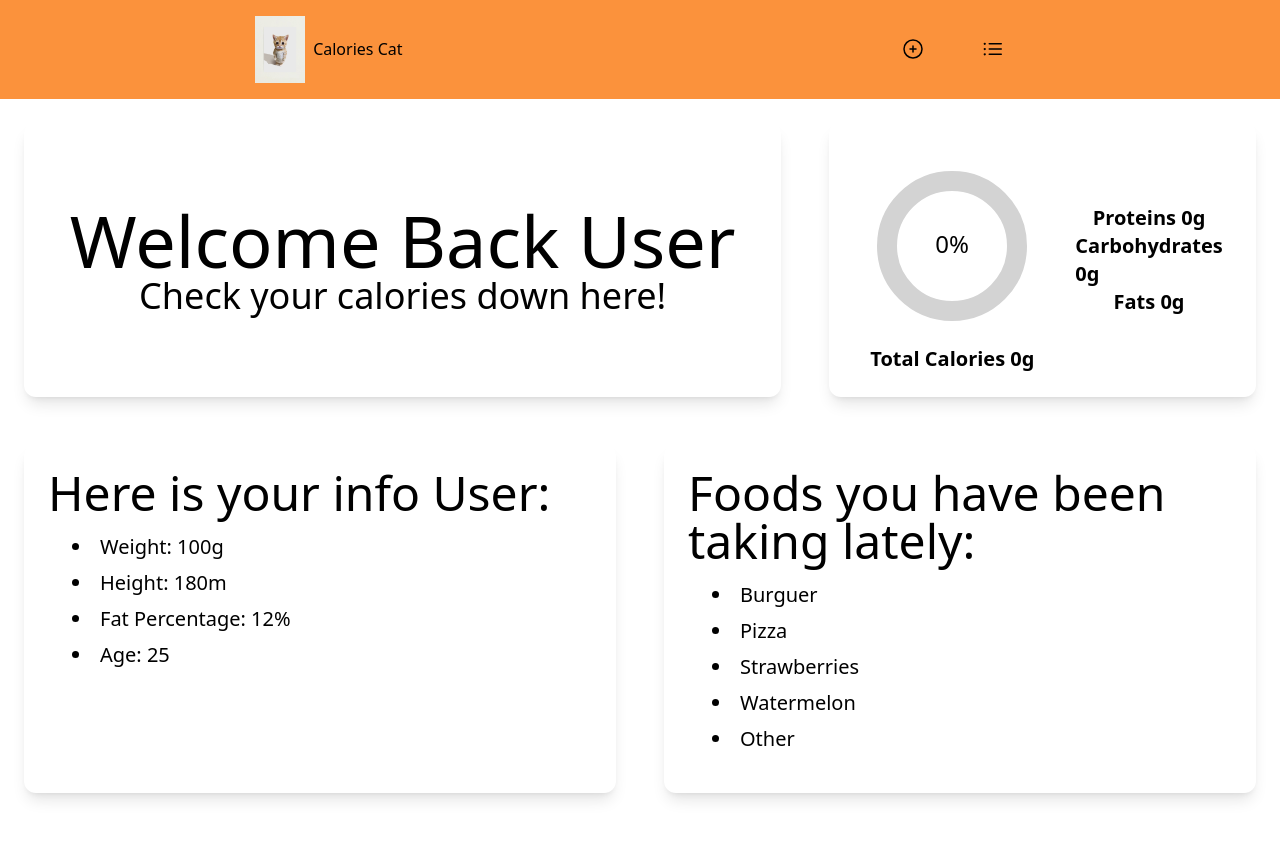
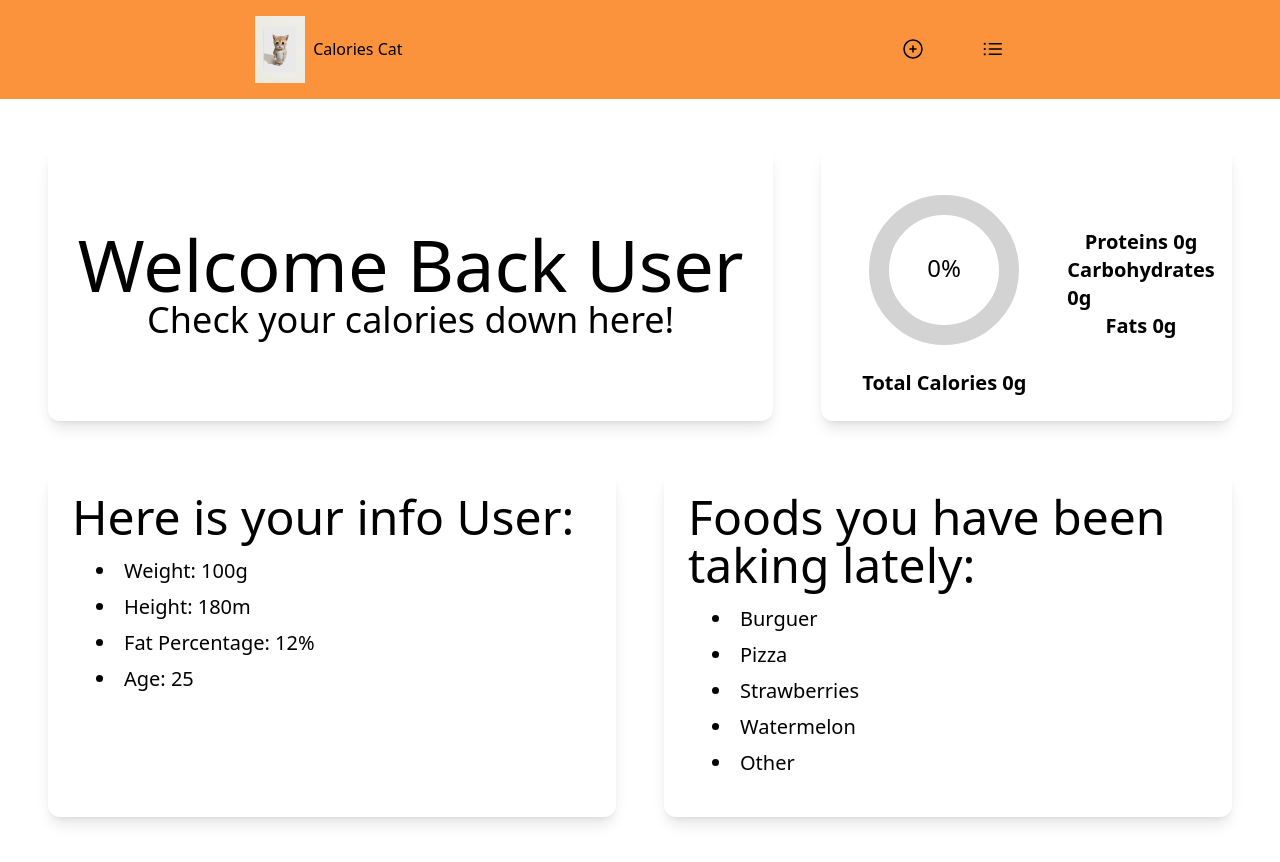
Before and after one commit to EduardoJRP/NutriTrack, a Next.js app: page / in a window 1280 px wide. Shown: the top 862 px of the page. Before the commit the page ends 817 px from the top, so only its background shows below. Built offline with nearby package versions, Linux system fonts and the light colour scheme; no server answers; the database is empty.

Commit message:
fix: added margin to main page

```diff
--- a/app/page.tsx
+++ b/app/page.tsx
@@ -11,16 +11,18 @@ export default function Home() {
   return (
     <div>
       <NavBar />
+      <div className='m-6'>
         <div className="flex flex-col">
           <div className="flex flex-row">
             <UserWelcomeCard className="w-2/3" />
             <TotalInfoCard className="w-1/3" />
           </div>
-        <div className='flex flex-row'>
+          <div className="flex flex-row">
             <UserInfo className="w-1/2" />
             <FavoriteFoodList className="w-1/2" />
           </div>
         </div>
       </div>
+    </div>
   );
 }
```
Lines whose indentation alone changed are shown as unchanged.
